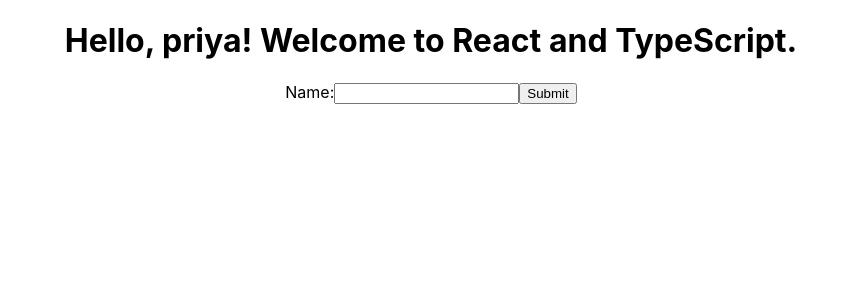
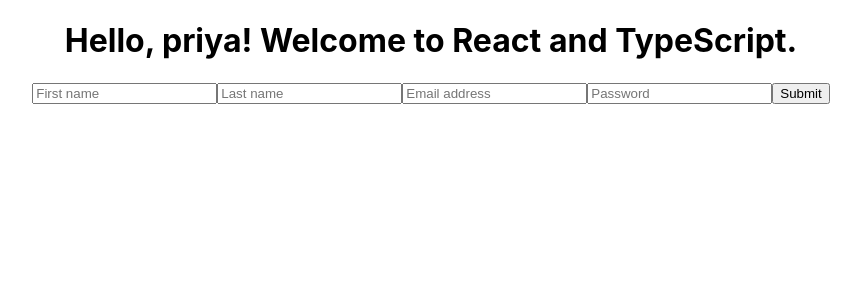
Before and after one commit to cleancode2k19/jsb, a React (Create React App) app in the folder javascript practice/reacttypescript/my-app/: page / in a window 1280 px wide. Shown: the top 300 px of the page, without its empty margins (209-1070 px from the left). Built offline with nearby package versions, Linux system fonts and the light colour scheme.

Commit message:
added functional component

```diff
--- a/javascript practice/reacttypescript/my-app/src/Firstform.tsx
+++ b/javascript practice/reacttypescript/my-app/src/Firstform.tsx
@@ -1,12 +1,46 @@
 import React, { useState } from "react";
-export default function Firstform(props) {
+function Firstform() {
+  const [firstName, setFirstName] = useState("");
+  const [lastName, setLastName] = useState("");
+  const [email, setEmail] = useState("");
+  const [password, setPassword] = useState("");
   return (
-    <>
-      <label>
-        Name:
-        <input type="text" />
-      </label>
-      <input type="submit" value="Submit" />
-    </>
+    <form>
+      <input
+        value={firstName}
+        onChange={e => setFirstName(e.target.value)}
+        placeholder="First name"
+        type="text"
+        name="firstName"
+        required
+      />
+      <input
+        value={lastName}
+        onChange={e => setLastName(e.target.value)}
+        placeholder="Last name"
+        type="text"
+        name="lastName"
+        required
+      />
+      <input
+        value={email}
+        onChange={e => setEmail(e.target.value)}
+        placeholder="Email address"
+        type="email"
+        name="email"
+        required
+      />
+      <input
+        value={password}
+        onChange={e => setPassword(e.target.value)}
+        placeholder="Password"
+        type="password"
+        name="password"
+        required
+      />
+      <button type="submit">Submit</button>
+      <div>{firstName}{lastName}{email}</div>
+    </form>
   );
 }
+export default Firstform;
```
